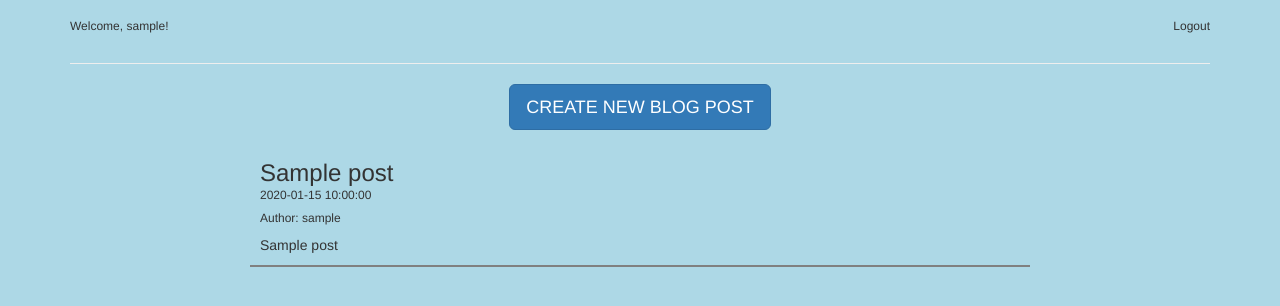
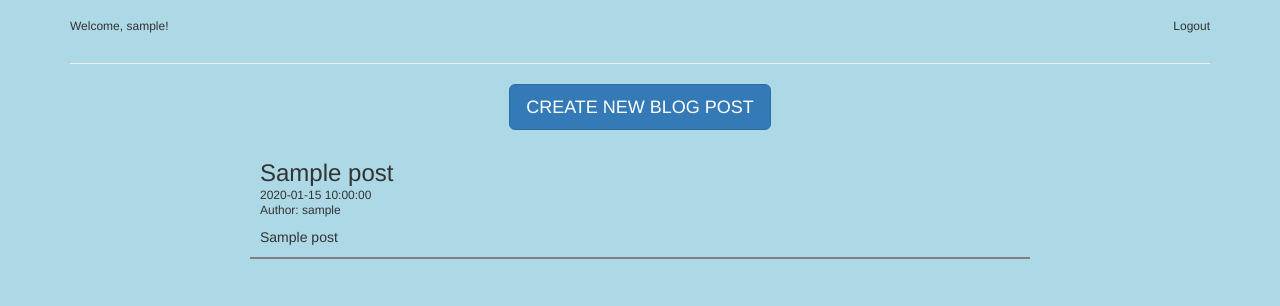
Before and after one commit to jakegornall/BlogProject, a Python web app: template templates/home.html in a window 1280 px wide. Shown: the top 306 px of the page. Run offline with Jinja, Linux system fonts and the light colour scheme; the template is opened without the code that fills it: most values are stand-ins (such as "Sample title", 1, 10 or a date in 2020); some libraries are stand-ins or nearby versions.

Commit message:
Change post layout

```diff
--- a/templates/home.html
+++ b/templates/home.html
@@ -19,7 +19,7 @@
     </div>
     <div class="post-div col-md-8 btm-border">
         <h3>{{x.title}}</h3>
-        <h6>{{x.created}}</h6>
+        <h6 class="created">{{x.created}}</h6>
         <h6>Author: {{x.username}}</h6>
         <per>{{x.post}}</per>
     </div>
--- a/templates/main.html
+++ b/templates/main.html
@@ -14,6 +14,7 @@
         .post-div h3 {margin-bottom: -8px; padding-bottom: -10px;}
         .btm-border {border-bottom: 2px solid grey;}
         .error-message {color:red;}
+        .created {margin-bottom: -8px; padding-bottom: 0px;}
     </style>
 
 </head>
```
